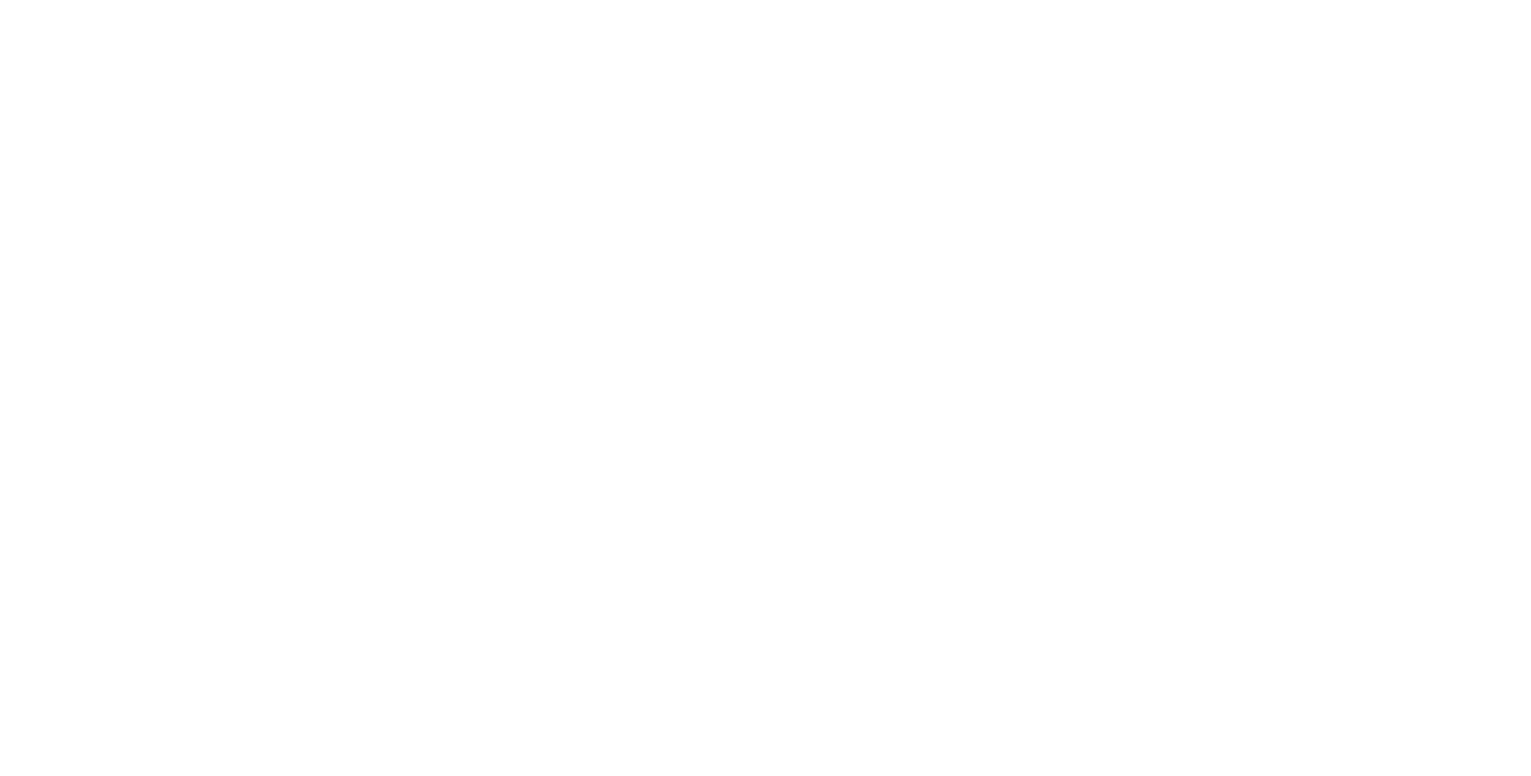
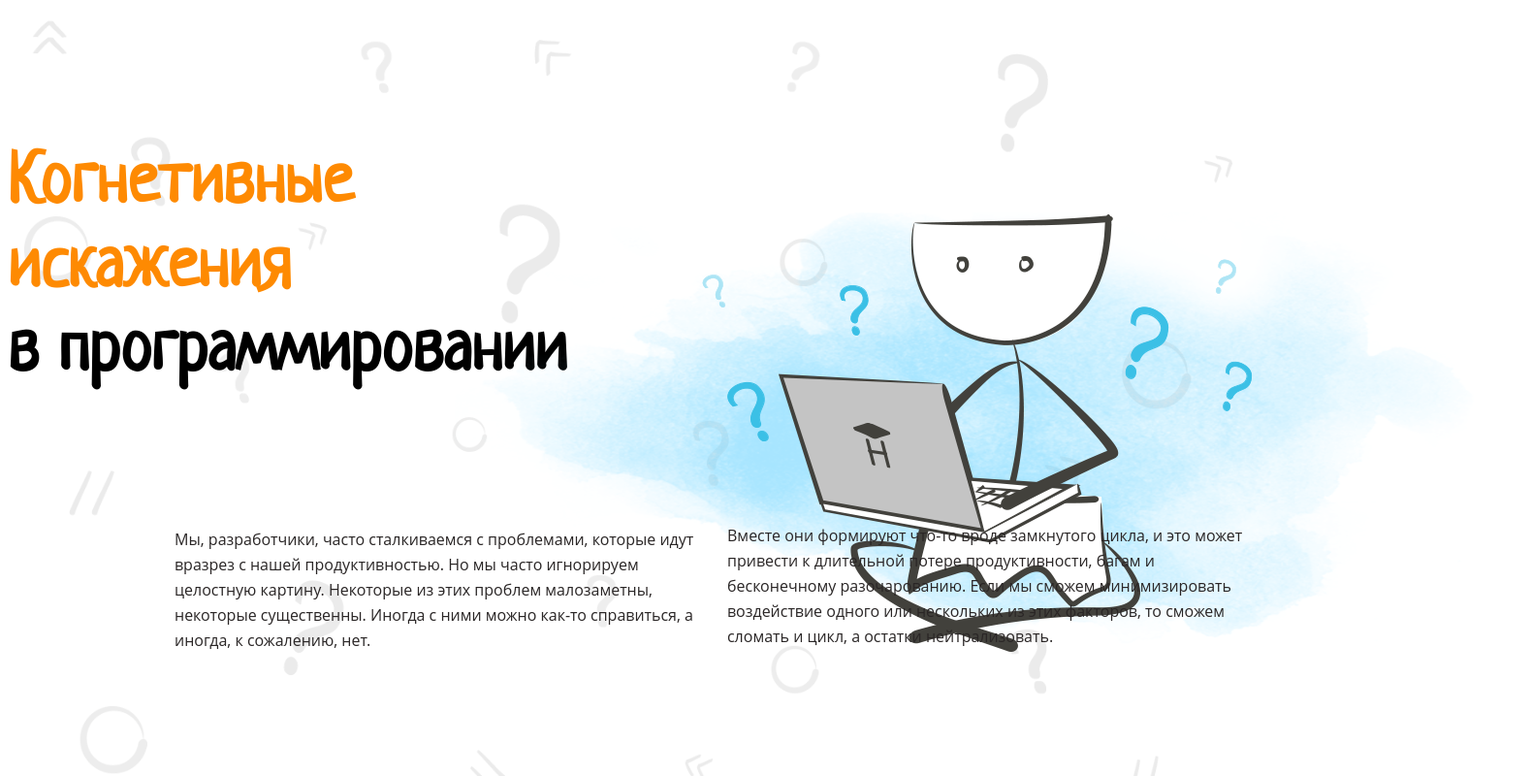
Before and after one commit to MostOfLuck/layout-designer-project-58, a website: page src/index.html in a window 1280 px wide. Shown: the whole page at 97% size, 1579 px wide, since content can reach past the window. Drawn offline with Linux system fonts and the light colour scheme; a web font is replaced by a local one.

Commit message:
update src

```diff
--- a/src/index.html
+++ b/src/index.html
@@ -4,10 +4,18 @@
   <meta charset="UTF-8">
   <meta name="viewport" content="width=device-width, initial-scale=1.0">
   <title>layout-designer-project-58-MostOfLuck</title>
+  <link rel="stylesheet" href="style.css">
 </head>
-<header></header>
 <body>
-  <main></main>
+  <header></header>
+  <main>
+    <h1><span class="orange">Когнетивные</span><br><span class="orange">искажения</span><br>в программировании</h1>
+    <div class="main-tota"></div>
+    <div class="text-block-container">
+      <div class="text-block1">Мы, разработчики, часто сталкиваемся с проблемами, которые идут вразрез с нашей продуктивностью. Но мы часто игнорируем целостную картину. Некоторые из этих проблем малозаметны, некоторые существенны. Иногда с ними можно как-то справиться, а иногда, к сожалению, нет.</div>
+      <div class="text-block2">Вместе они формируют что-то вроде замкнутого цикла, и это может привести к длительной потере продуктивности, багам и бесконечному разочарованию. Если мы сможем минимизировать воздействие одного или нескольких из этих факторов, то сможем сломать и цикл, а остатки нейтрализовать.</div>
+    </div>
+  </main>
+  <footer></footer>
 </body>
-<footer></footer>
 </html>
--- a/src/style.css
+++ b/src/style.css
@@ -1,3 +1,40 @@
+@font-face {
+  font-family: Open Sans;
+  src: url(/fonts/Open_Sans/OpenSans-Italic-VariableFont_wdth\,wght.ttf);
+  font-size: 16px;
+  line-height: 1.6em;
+  color: #2A2626;
+}
+
+@font-face {
+  font-family: Neucha;
+  src: url(/fonts/Neucha/Neucha-Regular.ttf);
+  font-size: 16px;
+  line-height: 1.6em;
+  color: #2A2626;
+}
+
+h1 {
+  font-size: 72px;
+  line-height: 1.2em;
+}
+
+h2 {
+  font-size: 60px;
+  line-height: 1.2em;
+}
+
+h3 {
+  font-size: 34px;
+  line-height: 1.2em;
+}
+
+header,main,footer {
+  width: 1110px;
+  justify-content: center;
+  margin-top: 100px;
+  margin-bottom: 100px;
+}
 :root {
   --white: #fff;
   --semi-transparent-white: #d7ccc0;
@@ -9,3 +46,103 @@
   --brown: #b09a81;
   --blue: #1085c5;
 }
+
+header::before {
+  content: "";
+  position: fixed; /* Используем position: fixed; */
+  top: 0;
+  left: 0;
+  right: 0;
+  bottom: 0;
+  background-image: url(/img/background.png);
+  background-repeat: no-repeat;
+  background-size: cover;
+  opacity: 0.1;
+  z-index: -1;
+}
+
+.main-tota {
+  background-image: url(/img/main.png);
+}
+.main-tota {
+height: 525px;
+top: 55px;
+right: -270px;
+left: 461px;
+}
+.main-tota {
+  position: relative;
+  background-repeat: no-repeat;
+}
+h1 {
+  position: absolute;
+}
+h1 {
+  font-family: Neucha;
+}
+
+.orange {
+  color: var(--primary);
+}
+
+.dark {
+  color: var(--dark);
+}
+.text-block-container {
+  display: flex; /* Используем flexbox для выравнивания и разделения блоков */
+  justify-content: space-between; /* Распределение между блоками с равными отступами */
+  margin: 0 -15px; /* Отрицательные отступы для компенсации внутренних отступов блоков */
+}
+.text-block1 {
+font-family: Open Sans;
+font-size: 16px;
+font-weight: 400;
+line-height: 26px;
+letter-spacing: 0em;
+text-align: left;
+}
+
+.text-block1 {
+width: 540px;
+height: 141px;
+top: 543px;
+left: 165px;
+}
+
+.text-block1 {
+  flex: 1;
+  padding: 0 15px;
+}
+.text-block1 {
+  color: var(--dark);
+}
+.text-block1 {
+  position: absolute;
+}
+.text-block2 {
+font-family: Open Sans;
+font-size: 16px;
+font-weight: 400;
+line-height: 26px;
+letter-spacing: 0em;
+text-align: left;
+}
+
+.text-block2 {
+width: 540px;
+height: 186px;
+top: 539px;
+left: 735px;
+}
+
+.text-block2 {
+  flex: 1;
+  padding: 0 15px;
+}
+.text-block2 {
+  color: var(--dark);
+}
+
+.text-block2 {
+  position: absolute;
+}
```
